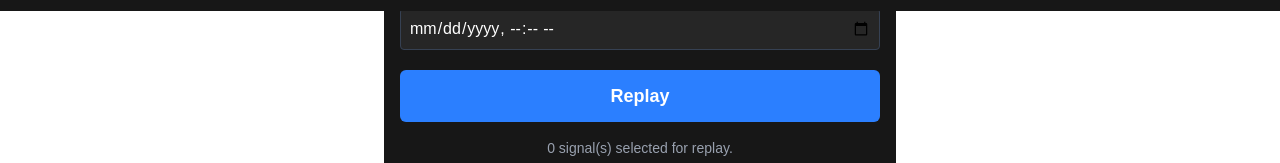
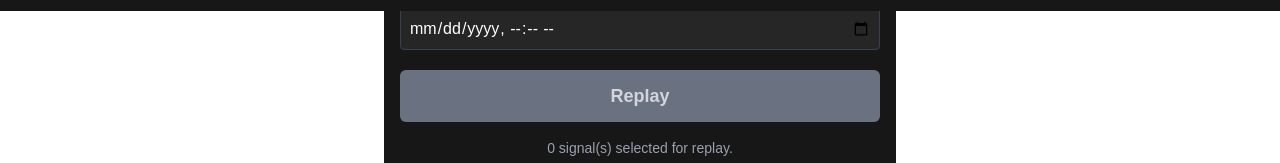
Before and after one commit to YM2992/Reverb, a Next.js app in the folder reverb/: page / in a window 1280 px wide. Shown: the part 789-952 px from the top of the page. Built offline with nearby package versions, Linux system fonts and the light colour scheme; no server answers.

Commit message:
fix: update replay button styling and disable state based on time inputs

```diff
--- a/reverb/src/app/components/SignalReplay.tsx
+++ b/reverb/src/app/components/SignalReplay.tsx
@@ -42,7 +42,11 @@ export default function SignalReplay({ signals, onReplay }: SignalReplayProps) {
         </label>
         <button
           onClick={() => onReplay(filteredSignals)}
-          className="bg-blue-500 text-white border-none rounded-md py-3 font-semibold cursor-pointer text-lg w-full mt-2"
+          className={`border-none rounded-md py-3 font-semibold text-lg w-full mt-2 ${(!start || !end)
+              ? "bg-gray-500 text-gray-300 cursor-not-allowed"
+              : "bg-blue-500 text-white cursor-pointer"
+            }`}
+          disabled={!start || !end}
         >
           Replay
         </button>
```
